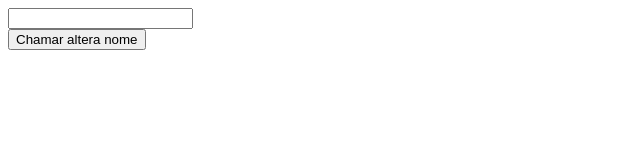
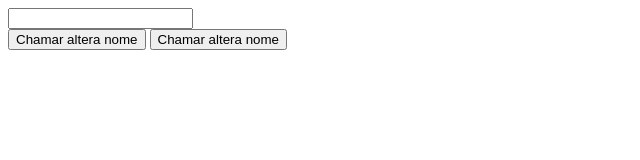
Before and after one commit to joaolessab/vue.js-in-1-day, a plain HTML site: page src/2-way-databind.html in a window 1280 px wide. Shown: the whole page, without its empty margins (0-640 px from the left). Drawn offline with nearby package versions, Linux system fonts and the light colour scheme.

Commit message:
[CLICK @]

```diff
--- a/src/2-way-databind.html
+++ b/src/2-way-databind.html
@@ -13,6 +13,7 @@
         <br>
 
         <button v-on:click="alterarNome()">Chamar altera nome</button>
+        <button @click="alterarNome()">Chamar altera nome</button>
         <br>
         <label v-text="typedText"></label>
     </div>
```
